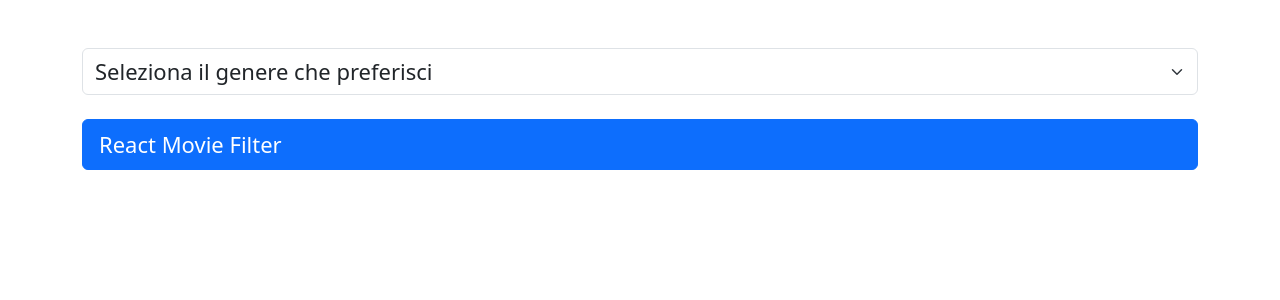
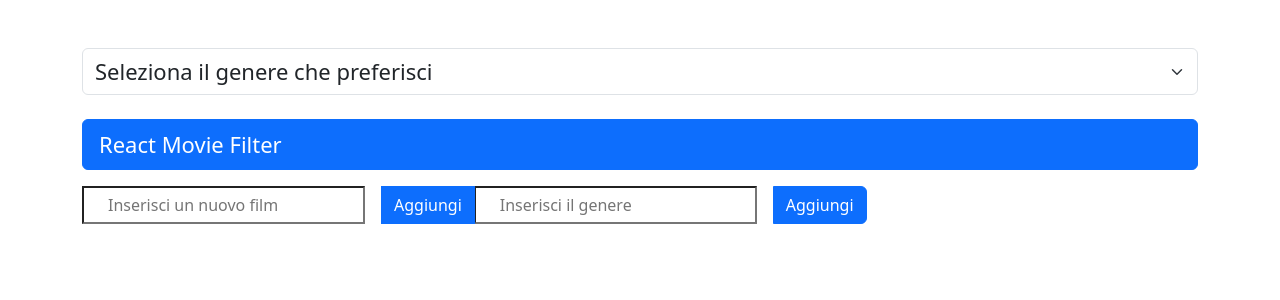
Before and after one commit to GaetanoNicotra/react-movie-filter, a React (Vite) app: page / in a window 1280 px wide. Shown: the top 300 px of the page. Built offline with nearby package versions, Linux system fonts and the light colour scheme.

Commit message:
[UPD] Bonus: creazione campi input per aggiungere un nuovo film e genere

```diff
--- a/src/App.jsx
+++ b/src/App.jsx
@@ -14,6 +14,8 @@ function App() {
   const [movies, setMovies] = useState(moviesArray)
   const [filteredMovies, setFilteredMovies] = useState(movies)
   const [selectedGenre, setSelectedGenre] = useState("")
+  const [newFilm, setNewFilm] = useState("")
+  const [newFilmGenre, setNewFilmGenre] = useState("")
 
   // useEffect(() => {
   //   const filteredArray = movies.filter((movie) => {
@@ -32,8 +34,15 @@ function App() {
       })
       setFilteredMovies(newFilteredMovies)
     }
-  }, [selectedGenre]);
+  }, [selectedGenre, movies]);
 
+  const addFilm = (e) => {
+    e.preventDefault();
+    const newFilmObject = { title: newFilm, genre: newFilmGenre }
+    setMovies([...movies, newFilmObject])
+    setNewFilm("")
+    setNewFilmGenre("")
+  }
 
   return (
     <>
@@ -50,6 +59,19 @@ function App() {
             <li className="list-group-item" key={movie.title}>{movie.title}</li>
           ))}
         </ul>
+        <form onSubmit={addFilm}>
+          <div className="input-group mt-3">
+            <input value={newFilm} onChange={(e) => {
+              setNewFilm(e.target.value)
+            }} type="text" className='px-4' placeholder='Inserisci un nuovo film' />
+            <button className='btn btn-primary ms-3'> Aggiungi</button>
+
+            <input value={newFilmGenre} onChange={(e) => {
+              setNewFilmGenre(e.target.value)
+            }} type="text" className='px-4' placeholder='Inserisci il genere' />
+            <button className='btn btn-primary ms-3'> Aggiungi</button>
+          </div>
+        </form>
       </div>
     </>
   )
```
